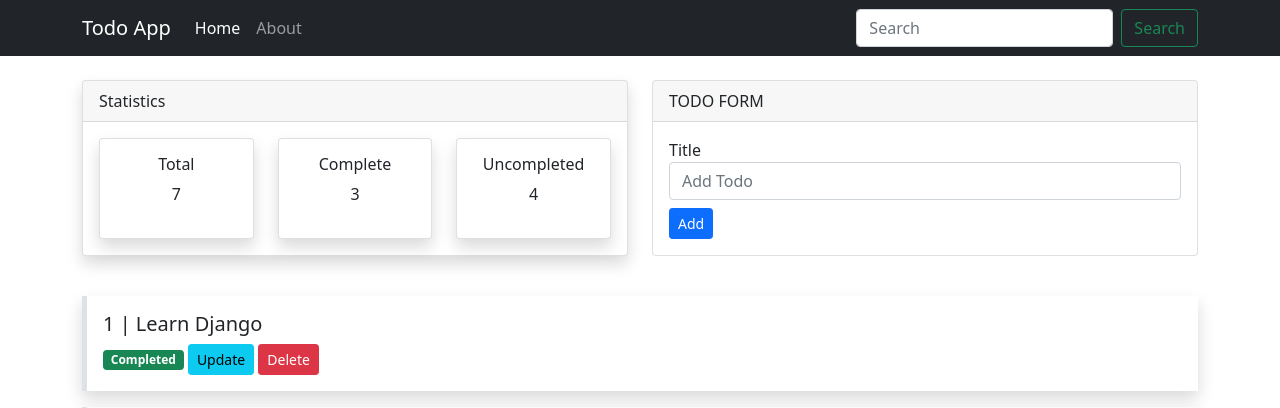
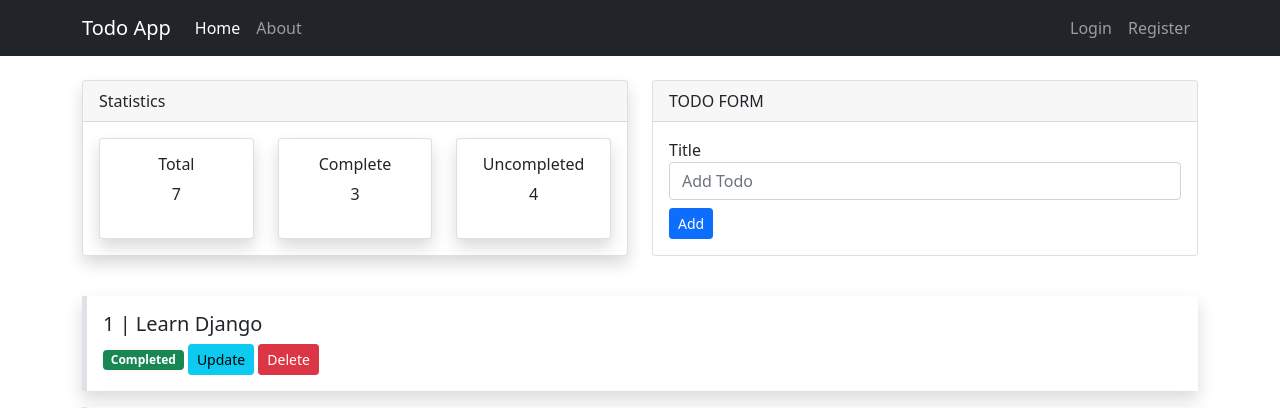
Before and after one commit to Royalboe/Flask-App, a Flask app: page / in a window 1280 px wide. Shown: the top 408 px of the page. Run offline with Flask 2, Linux system fonts and the light colour scheme; data comes from the database, SQL or seed files in the repository.

Commit message:
removed search and added login and register

```diff
--- a/templates/partials/nav.html
+++ b/templates/partials/nav.html
@@ -13,10 +13,14 @@
           <a class="nav-link" href="{{url_for('about')}}">About</a>
         </li>
       </ul>
-      <form class="d-flex">
-        <input class="form-control me-2" type="search" placeholder="Search" aria-label="Search">
-        <button class="btn btn-outline-success" type="submit">Search</button>
-      </form>
+      <ul class="navbar-nav mb-2 mb-lg-0">
+        <li class="nav-item">
+          <a class="nav-link" href="#">Login</a>
+        </li>
+        <li class="nav-item">
+          <a class="nav-link" href="#">Register</a>
+        </li>
+      </ul>
     </div>
   </div>
 </nav>
```
